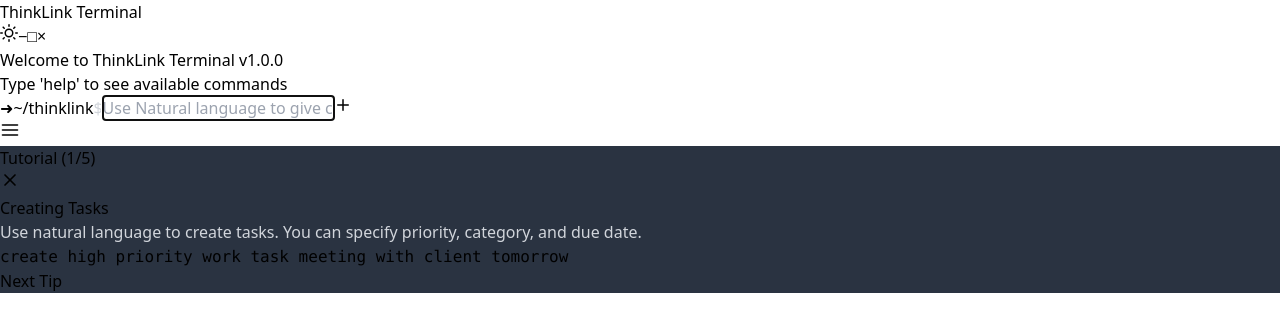
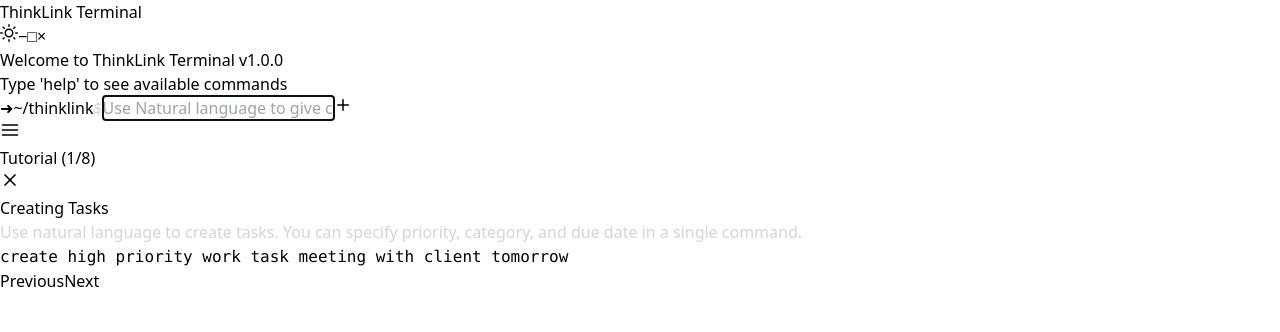
Before and after one commit to GMTStudioTechnology/Think-Link, a React (Vite) app: page /ThinkLink in a window 1280 px wide. Shown: the top 332 px of the page. Built offline with nearby package versions, Linux system fonts and the light colour scheme.

Commit message:
User interface improvement

```diff
--- a/src/components/ThinkLink.tsx
+++ b/src/components/ThinkLink.tsx
@@ -43,28 +43,43 @@
   const tutorials: TutorialStep[] = [
     {
       title: "Creating Tasks",
-      description: "Use natural language to create tasks. You can specify priority, category, and due date.",
+      description: "Use natural language to create tasks. You can specify priority, category, and due date in a single command.",
       example: "create high priority work task meeting with client tomorrow"
     },
     {
       title: "Task Categories",
-      description: "Available categories: work, personal, shopping, health, study, finance, home, family, project, meeting, travel, fitness",
+      description: "Organize tasks by categories. Available options: work, personal, shopping, health, study, finance, home, family, project, meeting, travel, fitness",
       example: "add shopping task buy groceries"
     },
     {
       title: "Setting Priority",
-      description: "Use words like 'urgent', 'important', 'later', or explicitly state priority.",
+      description: "Set task priority using natural language. Use words like 'urgent', 'important', 'later', or explicitly state priority level.",
       example: "create urgent task finish report by friday"
     },
     {
       title: "Time Management",
-      description: "Use natural date expressions: today, tomorrow, next week, or specific days.",
+      description: "Specify due dates using natural expressions: today, tomorrow, next week, or specific days of the week.",
       example: "add task gym workout next monday"
     },
     {
       title: "Task Management",
-      description: "Use commands like 'complete', 'delete', or 'show' to manage tasks.",
-      example: "complete task <task-id>"
+      description: "Manage your tasks using simple commands. Use task IDs for specific actions.",
+      example: "complete task <task-id>\ndelete task <task-id>\nshow all tasks"
+    },
+    {
+      title: "Smart Features",
+      description: "ThinkLink AI understands context and can suggest better task organization.",
+      example: "create meeting with boss about project deadline"
+    },
+    {
+      title: "Task Dependencies",
+      description: "Create tasks that depend on others using natural language.",
+      example: "add task review report after task <task-id>"
+    },
+    {
+      title: "Quick Commands",
+      description: "Use shortcuts for common actions:\n- 'show' or 'list' to view tasks\n- 'done' or 'complete' to mark as finished\n- 'del' or 'remove' to delete",
+      example: "show high priority tasks"
     }
   ];
 
@@ -236,15 +251,28 @@
     }
   };
 
-  // Add tutorial component
+  // Modify the tutorial component
   const renderTutorial = () => (
     <AnimatePresence>
       {showTutorial && (
         <motion.div
-          initial={{ opacity: 0, y: 20 }}
-          animate={{ opacity: 1, y: 0 }}
-          exit={{ opacity: 0, y: -20 }}
-          className={`fixed bottom-20 left-6 right-6 md:left-auto md:right-24 md:w-96 bg-${isDarkMode ? 'gray-800' : 'white'} rounded-lg shadow-xl p-6 border border-${isDarkMode ? 'gray-700' : 'gray-200'}`}
+          initial={{ opacity: 0, x: -20 }}
+          animate={{ opacity: 1, x: 0 }}
+          exit={{ opacity: 0, x: -20 }}
+          className={`
+            absolute
+            bottom-24  // Position above the input area
+            left-6
+            w-96
+            bg-${isDarkMode ? 'gray-800/90' : 'white/90'}
+            backdrop-blur-sm
+            rounded-lg
+            shadow-xl
+            p-6
+            border
+            border-${isDarkMode ? 'gray-700' : 'gray-200'}/50
+            z-50
+          `}
         >
           <div className="flex justify-between items-center mb-4">
             <h3 className={`text-${isDarkMode ? 'white' : 'gray-900'} font-semibold`}>
@@ -264,28 +292,55 @@
             <p className={`text-${isDarkMode ? 'gray-300' : 'gray-600'}`}>
               {tutorials[currentTutorialStep].description}
             </p>
-            <div className={`bg-${isDarkMode ? 'gray-900' : 'gray-100'} p-3 rounded-md`}>
+            <div className={`bg-${isDarkMode ? 'gray-900/50' : 'gray-100/50'} p-3 rounded-md backdrop-blur-sm`}>
               <code className={`text-${isDarkMode ? 'green-400' : 'green-600'}`}>
                 {tutorials[currentTutorialStep].example}
               </code>
             </div>
-            <button
-              onClick={nextTutorialStep}
-              className={`w-full py-2 px-4 bg-blue-600 text-white rounded-md hover:bg-blue-700 transition-colors`}
-            >
-              {currentTutorialStep < tutorials.length - 1 ? 'Next Tip' : 'Got it!'}
-            </button>
+            <div className="flex justify-between">
+              <button
+                onClick={() => currentTutorialStep > 0 && setCurrentTutorialStep(prev => prev - 1)}
+                className={`px-4 py-2 rounded-md ${
+                  currentTutorialStep > 0
+                    ? `bg-${isDarkMode ? 'gray-700' : 'gray-200'} hover:bg-${isDarkMode ? 'gray-600' : 'gray-300'}`
+                    : 'opacity-50 cursor-not-allowed'
+                } transition-colors`}
+                disabled={currentTutorialStep === 0}
+              >
+                Previous
+              </button>
+              <button
+                onClick={nextTutorialStep}
+                className={`px-4 py-2 bg-blue-600 text-white rounded-md hover:bg-blue-700 transition-colors`}
+              >
+                {currentTutorialStep < tutorials.length - 1 ? 'Next' : 'Got it!'}
+              </button>
+            </div>
           </div>
         </motion.div>
       )}
     </AnimatePresence>
   );
 
-  // Add tutorial toggle button
+  // Update tutorial toggle button position
   const renderTutorialButton = () => (
     <button
       onClick={() => setShowTutorial(true)}
-      className={`fixed bottom-6 left-6 bg-${isDarkMode ? 'blue-600' : 'blue-500'} text-white p-3 rounded-full shadow-lg hover:bg-${isDarkMode ? 'blue-700' : 'blue-600'} focus:outline-none transition-colors duration-300`}
+      className={`
+        absolute
+        bottom-24
+        left-6
+        bg-${isDarkMode ? 'blue-600' : 'blue-500'}
+        text-white
+        p-3
+        rounded-full
+        shadow-lg
+        hover:bg-${isDarkMode ? 'blue-700' : 'blue-600'}
+        focus:outline-none
+        transition-colors
+        duration-300
+        z-50
+      `}
       title="Show Tutorial"
     >
       <FiMenu size={20} />
```
